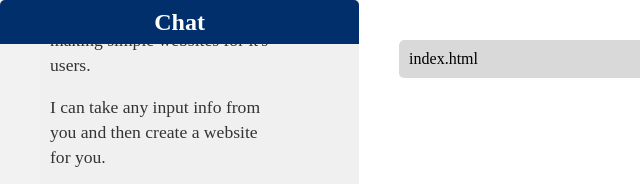
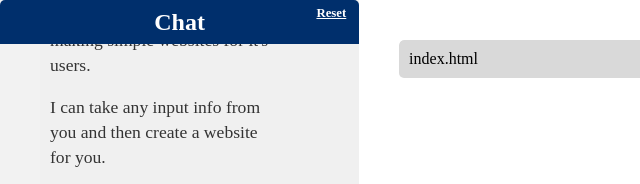
Before and after one commit to vgrichina/web4gpt, a React app: page / in a window 1280 px wide. Shown: the top 184 px of the page, 0-640 px from the left. Built offline with nearby package versions, Linux system fonts and the light colour scheme; no server answers.

Commit message:
Add feature to reset conversation from start

```diff
--- a/script.js
+++ b/script.js
@@ -195,6 +195,12 @@ const ChatApp = () => {
 
   const previewWebsite = (fileName) => {
     const index = files.find((file) => file.name === fileName);
+    if (!index) {
+      setWebsitePreview(`
+        <h1>File not found</h1>
+        <p>Could not find file ${fileName}</p>`);
+      return;
+    }
     setWebsitePreview(replaceUrls(index.content));
   };
 
@@ -307,6 +313,16 @@ const ChatApp = () => {
     }
   }
 
+  function resetChat() {
+    if (confirm('Are you sure you want to reset the chat? You gonna lose all your progress.')) {
+      setMessages(initialMessages);
+      setFiles([]);
+      setFileContent('');
+      setFileSummary('');
+      setWebsitePreview('');
+    }
+  }
+
   const ChatMessage = ({ message }) => {
     return (
       <li className={message.role === 'assistant' || message.role === 'system' ? 'ai-message' : 'user-message'}>
@@ -329,7 +345,10 @@ const ChatApp = () => {
       {/* Left column */}
       <div className="left-column">
         <div className="chat-container">
-          <div className="chat-header">Chat</div>
+          <div className="chat-header">
+            Chat
+            <a className="reset-button" href="#" onClick={resetChat}>Reset</a>
+          </div>
           <div className="chat-history">
             <ul id="chat-list">
               {messages.map((message, index) => (
--- a/style.css
+++ b/style.css
@@ -29,6 +29,7 @@ body {
 /* Chat header styles */
 .chat-header {
   display: flex;
+  position: relative;
   align-items: center;
   justify-content: center;
   background-color: #002f6c;
@@ -38,6 +39,16 @@ body {
   border-top-right-radius: 5px;
   font-size: 1.5rem;
   font-weight: bold;
+}
+
+.reset-button {
+  font-size: 0.8rem;
+  color: #ffffff;
+  cursor: pointer;
+  display: block;
+  position: absolute;
+  top: 0.5em;
+  right: 1em;
 }
 
 /* Chat history styles */
```
